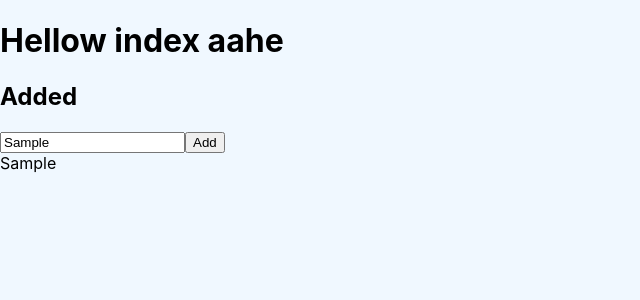
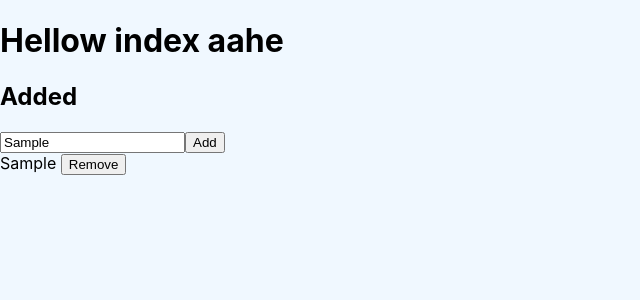
Before and after one commit to Arg85/ReactPractice, a React (Create React App) app in the folder reactpractice/: page / in a window 1280 px wide. Both pictures are taken after typing "Sample" into the empty fields and a click on the button "Add". Shown: the top 300 px of the page, without its empty margins (0-640 px from the left). Built offline with nearby package versions, Linux system fonts and the light colour scheme.

Commit message:
shifted reducer in a separate folder

```diff
--- a/reactpractice/src/Components/useReducer/Index.js
+++ b/reactpractice/src/Components/useReducer/Index.js
@@ -2,25 +2,19 @@ import React , {useReducer, useState} from 'react'
 import { data } from '../../data'
 import Modal from './Modal'
 import { v4 as uuidv4 } from 'uuid';
-const reducer=(state,action)=>{
-if(action.type==="ADD_PEOPLE"){
-    const newPeople=[...state.peoples,action.payload]
-    return {...state,peoples:newPeople,isModalOpen:true,modalContent:"Added"}
-
-}
-if(action.type==="NO_VALUE"){
-    return {...state,isModalOpen:true,modalContent:"Cannot Be Added"}
-}
-throw new Error("No matching action Type Found")
-}
+import { reducer } from './Reducers';
 const defaultState={
     peoples:[],
     isModalOpen:false,
     modalContent:'Hello There First'
 }
+
 function Index() {
     const [state,dispatch]=useReducer(reducer,defaultState )
     const [name, setName]= useState("")
+    const closeModal=()=>{
+        dispatch({type:"CLOSE_MODAL"})
+    }
 const submitHandler=(e)=>{
     e.preventDefault()
     if(name){
@@ -35,12 +29,12 @@ const submitHandler=(e)=>{
     return (
         <div>
         <h1>Hellow index aahe</h1>
-            {state.isModalOpen && <Modal modalContent={state.modalContent}/>}
+            {state.isModalOpen && <Modal closeModal={closeModal} modalContent={state.modalContent}/>}
             <form onSubmit={(e)=>{submitHandler(e)}}>
                 <input type="text" value={name} onChange={(e)=>{setName(e.target.value)}}/>
                 <button type="submit">Add</button>
             </form>
-            {state.peoples.map((people)=>{return <li key={people.id}>{people.name}</li>})}
+            {state.peoples.map((people)=>{return <li key={people.id}>{people.name} <button onClick={()=>{dispatch({type:"REMOVE_ITEM",payload:people.id})}}>Remove</button></li>})}
         </div>
     )
 }
--- a/reactpractice/src/Components/useReducer/Modal.jsx
+++ b/reactpractice/src/Components/useReducer/Modal.jsx
@@ -1,8 +1,14 @@
-import React from 'react'
+import React,{useEffect} from 'react'
 
-function Modal({modalContent}) {
+function Modal({modalContent,closeModal}) {
+    useEffect(()=>{
+        setTimeout(()=>{
+            closeModal()
+        },3000)
+    })
     return (
         <div className="modal">
+
             <h2>{modalContent}</h2>
         </div>
     )
--- /dev/null
+++ b/reactpractice/src/Components/useReducer/Reducers.js
@@ -0,0 +1,18 @@
+export const reducer=(state,action)=>{
+    if(action.type==="ADD_PEOPLE"){
+        const newPeople=[...state.peoples,action.payload]
+        return {...state,peoples:newPeople,isModalOpen:true,modalContent:"Added"}
+
+    }
+    if(action.type==="NO_VALUE"){
+        return {...state,isModalOpen:true,modalContent:"Cannot Be Added"}
+    }
+    if(action.type==="CLOSE_MODAL"){
+        return {...state,isModalOpen:false}
+    }
+    if(action.type==="REMOVE_ITEM"){
+        const UpdatedPeoples=state.peoples.filter((person)=>person.id!==action.payload)
+        return {...state,peoples:UpdatedPeoples,isModalOpen:true,modalContent:"Removed Successfully"}
+    }
+    throw new Error("No matching action Type Found")
+    }
```
